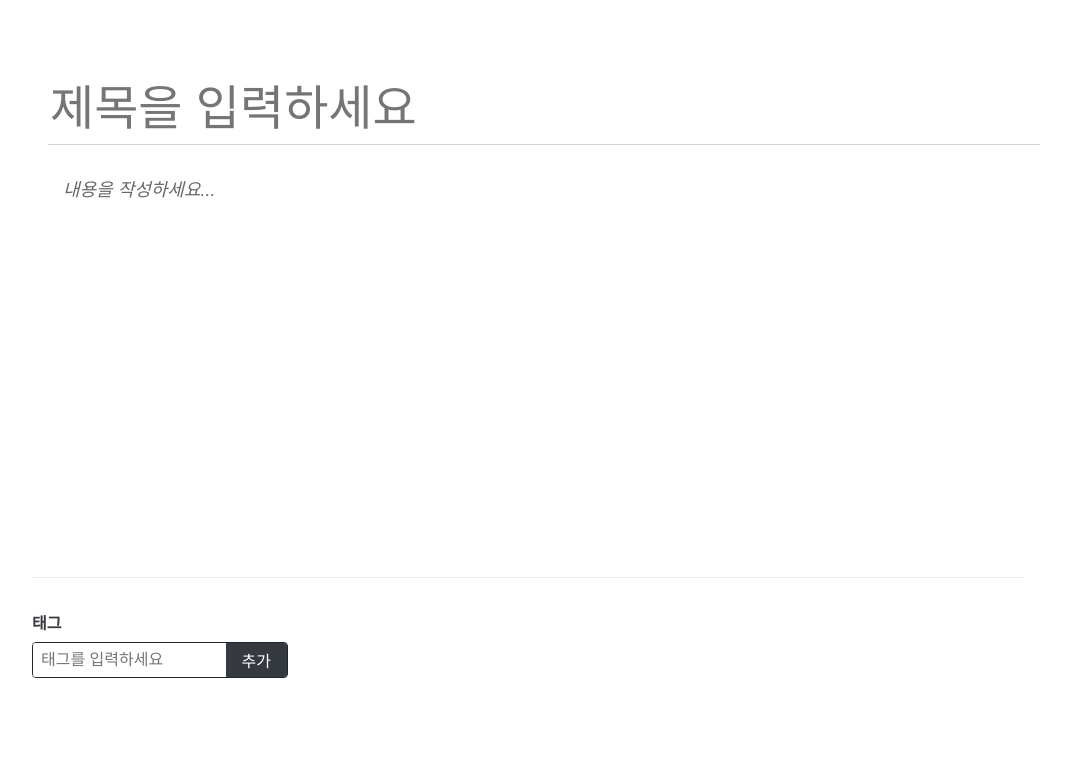
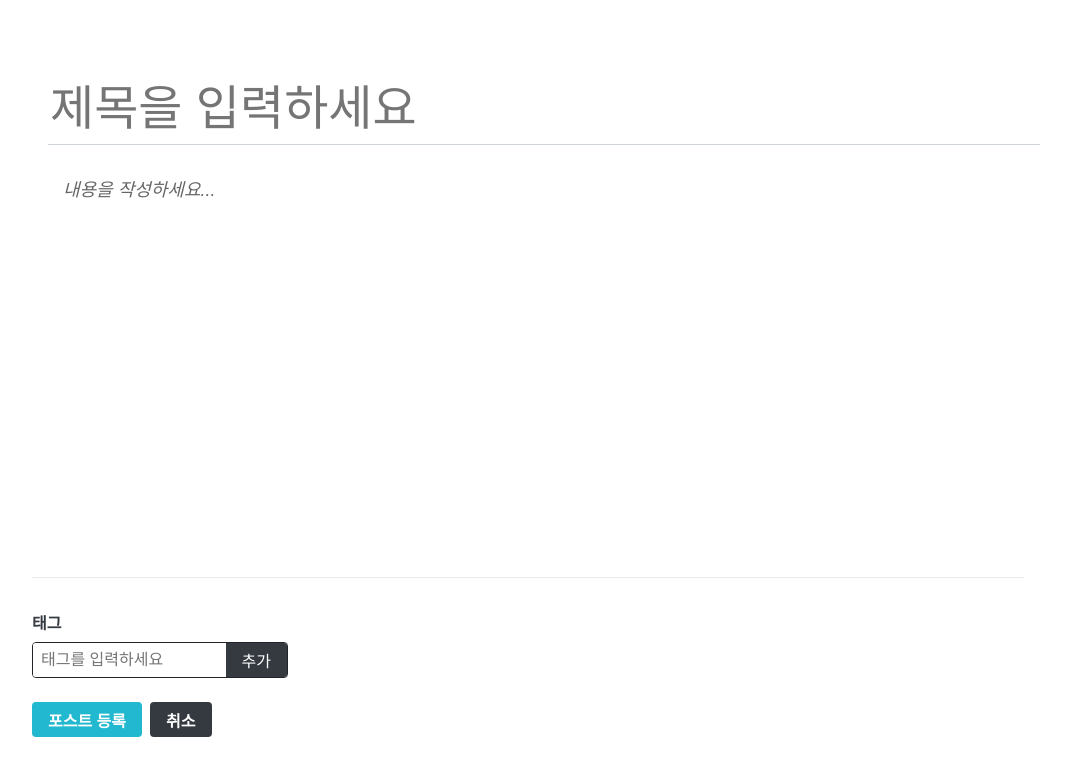
Before and after one commit to Mun94/react-blog-app, a React (Create React App) app in the folder blog-frontend/: page /write in a window 1280 px wide. Shown: the top 776 px of the page, without its empty margins (112-1183 px from the left). Built offline with nearby package versions, Linux system fonts and the light colour scheme.

Commit message:
DONE | 포스트 작성/취소 버튼 생성

```diff
--- /dev/null
+++ b/blog-frontend/src/components/write/WriteActionButton.js
@@ -0,0 +1,31 @@
+import React from 'react';
+import styled from 'styled-components';
+import Button from '../common/Button';
+
+const WriteActionButtonBlock = styled.div`
+  margin-top: 1rem;
+  margin-bottom: 3rem;
+  button + button {
+    margin-left: 0.5rem;
+  }
+`;
+
+const StyledButton = styled(Button)`
+  height: 2.215rem;
+  & + & {
+    margin-left: 0.5rem;
+  }
+`;
+
+const WriteActionButtons = ({ onCancel, onPublish }) => {
+  return (
+    <WriteActionButtonBlock>
+      <StyledButton cyan onClick={onPublish}>
+        포스트 등록
+      </StyledButton>
+      <StyledButton onClick={onCancel}>취소</StyledButton>
+    </WriteActionButtonBlock>
+  );
+};
+
+export default WriteActionButtons;
--- a/blog-frontend/src/pages/WritePage.js
+++ b/blog-frontend/src/pages/WritePage.js
@@ -2,12 +2,14 @@
 import Editor from '../components/write/Editor.js';
 import TagBox from '../components/write/TagBox.js';
 import Responsive from '../components/common/Responsive.js';
+import WriteActionButtons from '../components/write/WriteActionButton.js';
 
 const WritePage = () => {
   return (
     <Responsive>
       <Editor />
       <TagBox />
+      <WriteActionButtons />
     </Responsive>
   );
 };
```
Also changed, not shown: 1 other file (tests, documents, lock files or other folders).
